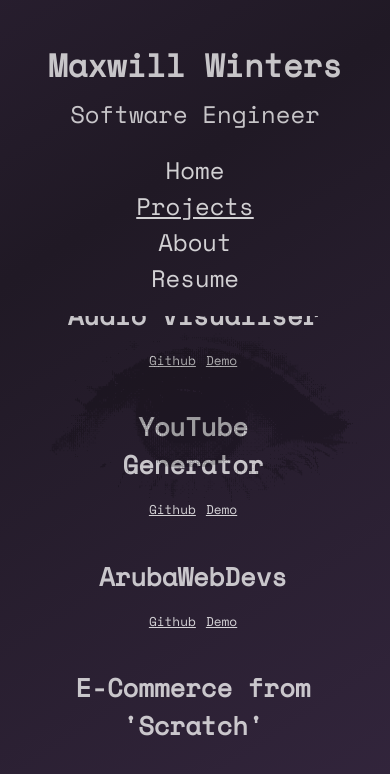
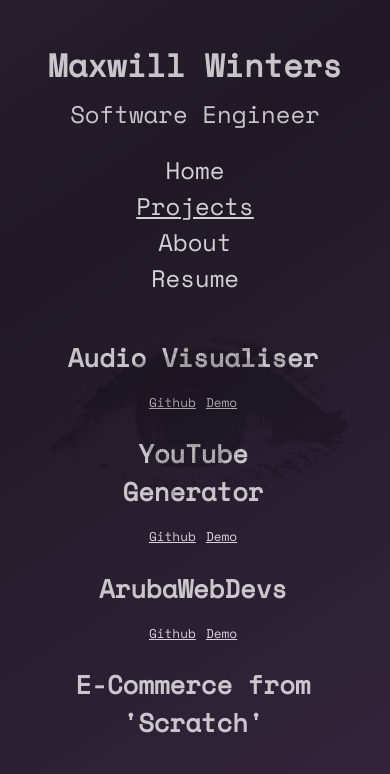
Before and after one commit to Aphenphos/portfolio, a React (Create React App) app: page /projects in a window 390 px wide. Shown: the top 774 px of the page. Built offline with nearby package versions, Linux system fonts and the light colour scheme.

Commit message:
Update Projects.sass

```diff
--- a/src/Projects/Projects.sass
+++ b/src/Projects/Projects.sass
@@ -12,6 +12,7 @@
     float: right
 @media only screen and (max-width: 600px)
     #projects-container
+        display: block
         float: none
         height: 50vh
         max-width: 99vw
```
